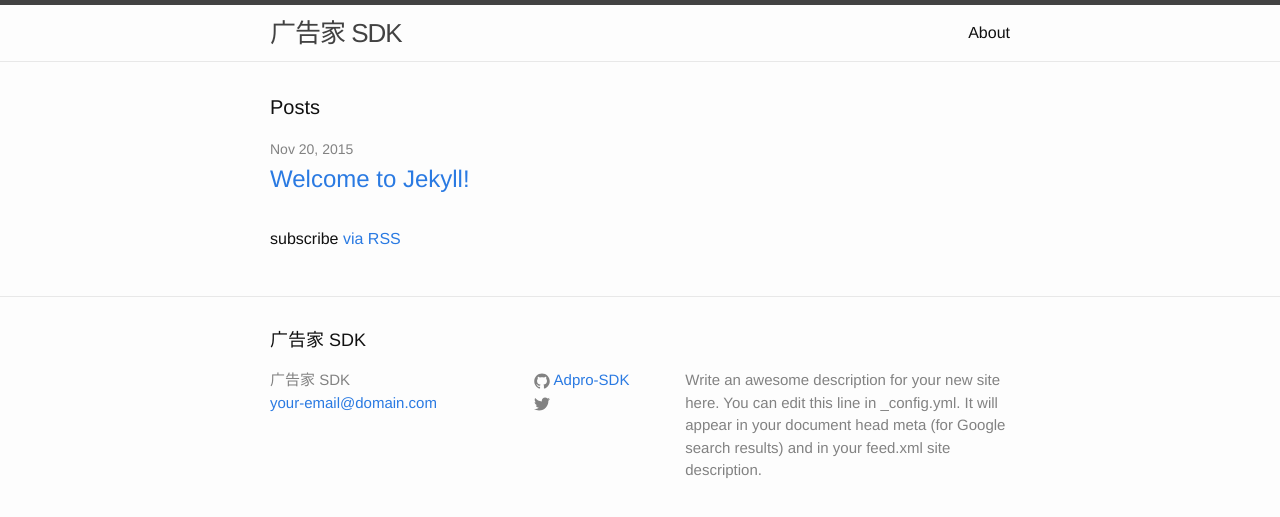
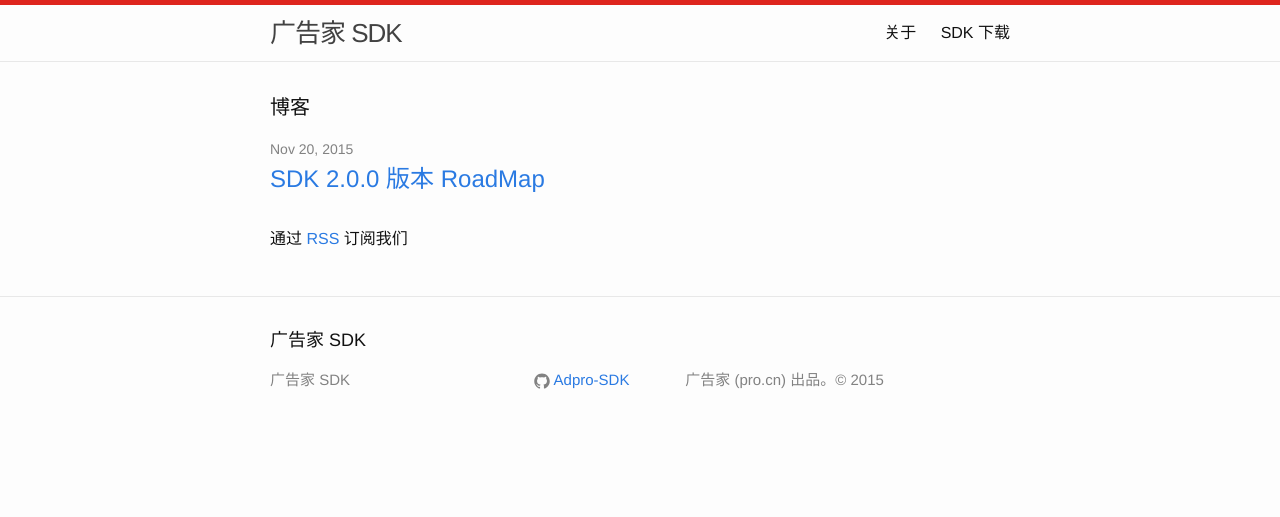
Before and after one commit to Adpro-SDK/adpro-sdk.github.io, a Jekyll site: the page built from index.html, in a window 1280 px wide. Shown: the top 517 px of the page. Built offline with Jekyll 4.4.1, drawn with Linux system fonts in a browser that asks for light colours.

Commit message:
modify to adpro sdk

```diff
--- a/_config.yml
+++ b/_config.yml
@@ -7,14 +7,10 @@
 
 # Site settings
 title: 广告家 SDK
-email: your-email@domain.com
 description: > # this means to ignore newlines until "baseurl:"
-  Write an awesome description for your new site here. You can edit this
-  line in _config.yml. It will appear in your document head meta (for
-  Google search results) and in your feed.xml site description.
+  广告家 (pro.cn) 出品。© 2015
 baseurl: "" # the subpath of your site, e.g. /blog
 url: "http://yourdomain.com" # the base hostname & protocol for your site
-twitter_username: ""
 github_username:  Adpro-SDK
 
 # Build settings
--- a/_posts/2015-11-20-welcome-to-jekyll.markdown
+++ b/_posts/2015-11-20-sdk-2.0.0-road-map.markdown
@@ -1,8 +1,8 @@
 ---
 layout: post
-title:  "Welcome to Jekyll!"
+title:  "SDK 2.0.0 版本 RoadMap"
 date:   2015-11-20 14:27:54 +0800
-categories: jekyll update
+categories: SDK RoadMap
 ---
 You’ll find this post in your `_posts` directory. Go ahead and edit it and re-build the site to see your changes. You can rebuild the site in many different ways, but the most common way is to run `jekyll serve`, which launches a web server and auto-regenerates your site when a file is updated.
 
--- a/_sass/_layout.scss
+++ b/_sass/_layout.scss
@@ -2,7 +2,7 @@
  * Site header
  */
 .site-header {
-    border-top: 5px solid $grey-color-dark;
+    border-top: 5px solid $adpro-color;
     border-bottom: 1px solid $grey-color-light;
     min-height: 56px;
 
--- a/about.md
+++ b/about.md
@@ -1,15 +1,10 @@
 ---
 layout: page
-title: About
+title: 关于
 permalink: /about/
 ---
+![介绍图](http://103.249.254.161/statics/images/banner.jpg)
 
-This is the base Jekyll theme. You can find out more info about customizing your Jekyll theme, as well as basic Jekyll usage documentation at [jekyllrb.com](http://jekyllrb.com/)
+[光音网络](http://goyoo.com)旗下的[广告家](http://pro.cn) pro.cn 是中国首家大数据场景化营销平台，每日覆盖1.5亿独立用户，广告展现达5.5亿，为数十万家广告主提供了场景营销服务解决方案。
 
-You can find the source code for the Jekyll new theme at:
-{% include icon-github.html username="jglovier" %} /
-[jekyll-new](https://github.com/jglovier/jekyll-new)
-
-You can find the source code for Jekyll at
-{% include icon-github.html username="jekyll" %} /
-[jekyll](https://github.com/jekyll/jekyll)
+Adpro SDK 为开发者提供了移动广告展示的解决方案，您可以在本站阅读最新的 SDK 动态并[下载](/sdk/)最新版本的 SDK。本站托管在 [Github Pages](https://pages.github.com) 之上，由 [Jekyll](http://jekyllcn.com/) 创建并生成。
--- a/css/main.scss
+++ b/css/main.scss
@@ -21,6 +21,8 @@
 $grey-color:       #828282;
 $grey-color-light: lighten($grey-color, 40%);
 $grey-color-dark:  darken($grey-color, 25%);
+
+$adpro-color:      rgb(222, 37, 30);
 
 // Width of the content area
 $content-width:    800px;
--- a/index.html
+++ b/index.html
@@ -4,7 +4,7 @@
 
 <div class="home">
 
-  <h1 class="page-heading">Posts</h1>
+  <h1 class="page-heading">博客</h1>
 
   <ul class="post-list">
     {% for post in site.posts %}
@@ -18,6 +18,6 @@
     {% endfor %}
   </ul>
 
-  <p class="rss-subscribe">subscribe <a href="{{ "/feed.xml" | prepend: site.baseurl }}">via RSS</a></p>
+  <p class="rss-subscribe">通过 <a href="{{ "/feed.xml" | prepend: site.baseurl }}">RSS</a> 订阅我们</p>
 
 </div>
--- /dev/null
+++ b/sdk.md
@@ -0,0 +1,5 @@
+---
+layout: page
+title: SDK 下载
+permalink: /sdk/
+---
```
Also changed, not shown: favicon.ico (added), images/favicon.ico (added), images/favicon.png (added).
